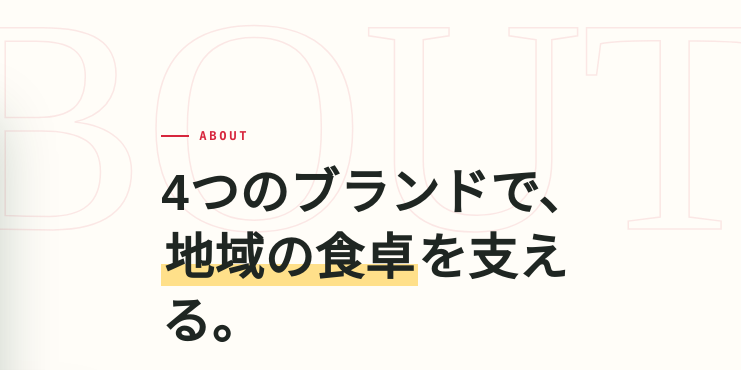
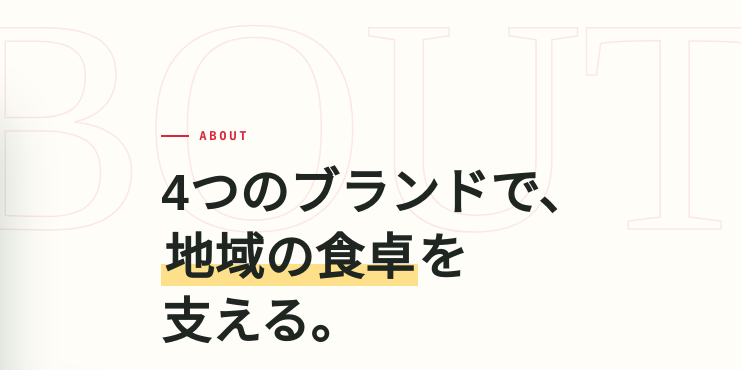
Before and after one commit to livmakers/mkw-yoyaku-preview, a plain HTML site: page recruit/index.html in a window 1280 px wide. Shown: the part 914-1284 px from the top of the page, 539-1280 px from the left. Drawn offline with Linux system fonts and the light colour scheme; a web font is replaced by a local one.

Commit message:
採用ページ: ブランド見出しの改行位置を調整
Co-Authored-By: Claude Opus 5.5 <noreply@anthropic.com>
Claude-Session: https://claude.ai/code/session_01Mt2r6CjBJyhDbfExGwqCcc

```diff
--- a/recruit/index.html
+++ b/recruit/index.html
@@ -171,6 +171,7 @@ section{position:relative;padding-block:clamp(72px,11vw,130px);overflow:hidden}
 .tl time{font-family:var(--f-mono);font-weight:700;font-size:.8rem;letter-spacing:.08em;color:var(--leaf)}
 .tl h3{font-family:var(--f-body);font-weight:900;font-size:1.2rem;margin-top:2px}
 .tl p{color:var(--muted);font-size:.93rem;margin-top:2px}
+.nb{display:inline-block}
 .brands{display:grid;grid-template-columns:1fr 1fr;gap:12px;margin-top:30px}
 .brands span{background:#fff;border:1px solid var(--line);border-left:4px solid var(--red);border-radius:10px;padding:14px 18px;font-family:var(--f-display);font-weight:800;font-size:1.15rem;letter-spacing:.04em}
 .areas{display:flex;gap:10px;flex-wrap:wrap;margin-top:30px;align-items:center}
@@ -388,7 +389,7 @@ footer .credit{margin-top:22px;font-size:.72rem;line-height:1.7;opacity:.75}
     </div>
     <div class="rv">
       <span class="eyebrow">About</span>
-      <h2 class="h2">4つのブランドで、<br><span class="mk">地域の食卓</span>を支える。</h2>
+      <h2 class="h2"><span class="nb">4つのブランドで、</span><br><span class="nb"><span class="mk">地域の食卓</span>を</span><span class="nb">支える。</span></h2>
       <p class="lead">三河屋グループは、「食」を通じていい品物をお値打ちに届けるスーパーマーケットです。お客様に選ばれ続ける店をつくるために、現場を任せられる人が必要です。</p>
       <div class="brands"><span>ビッグリブ</span><span>Mikawaya</span><span>パワーズ</span><span>サンマート</span></div>
       <div class="areas"><span class="lb">AREA</span><span class="pref">愛知</span><span class="pref">岐阜</span><span class="pref">三重</span><span class="pref">滋賀</span></div>
```
